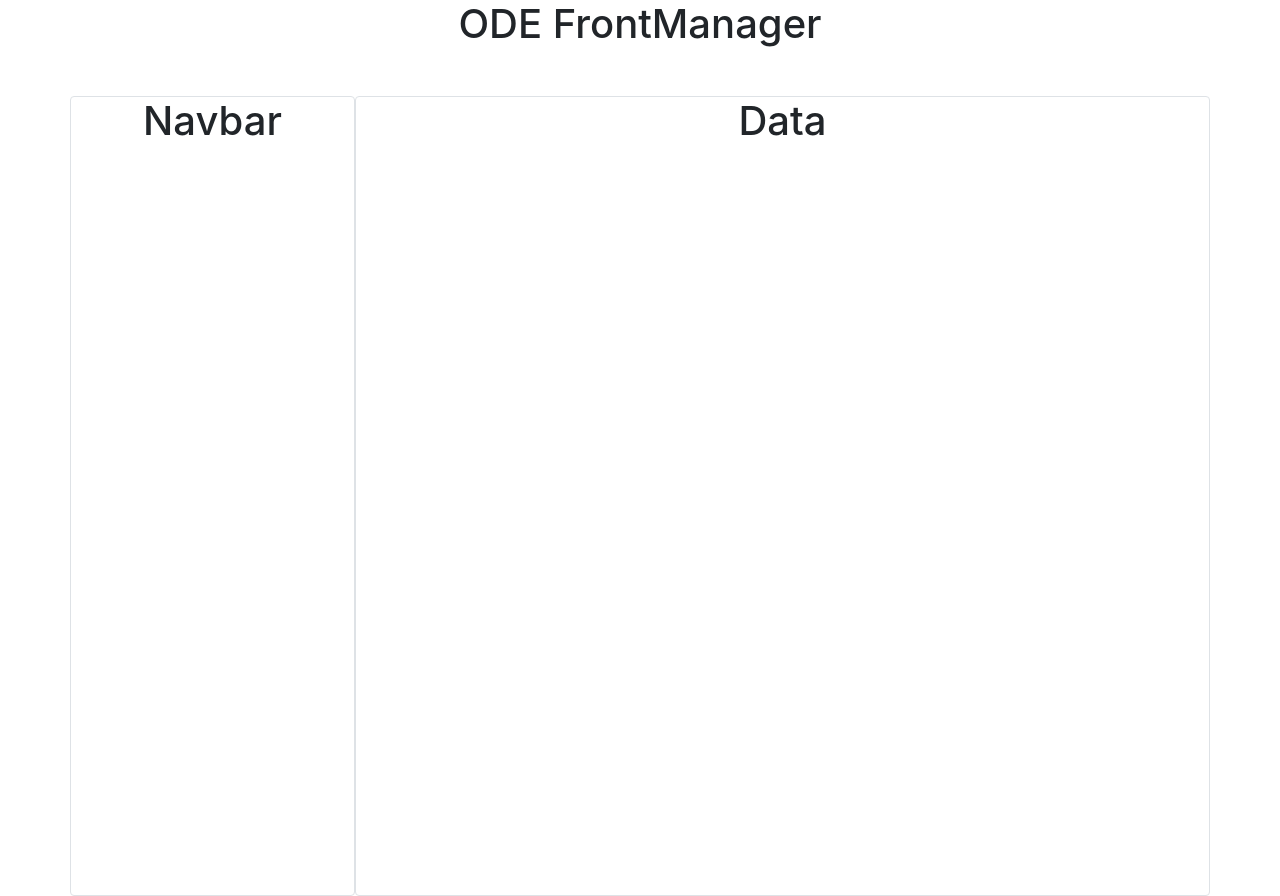
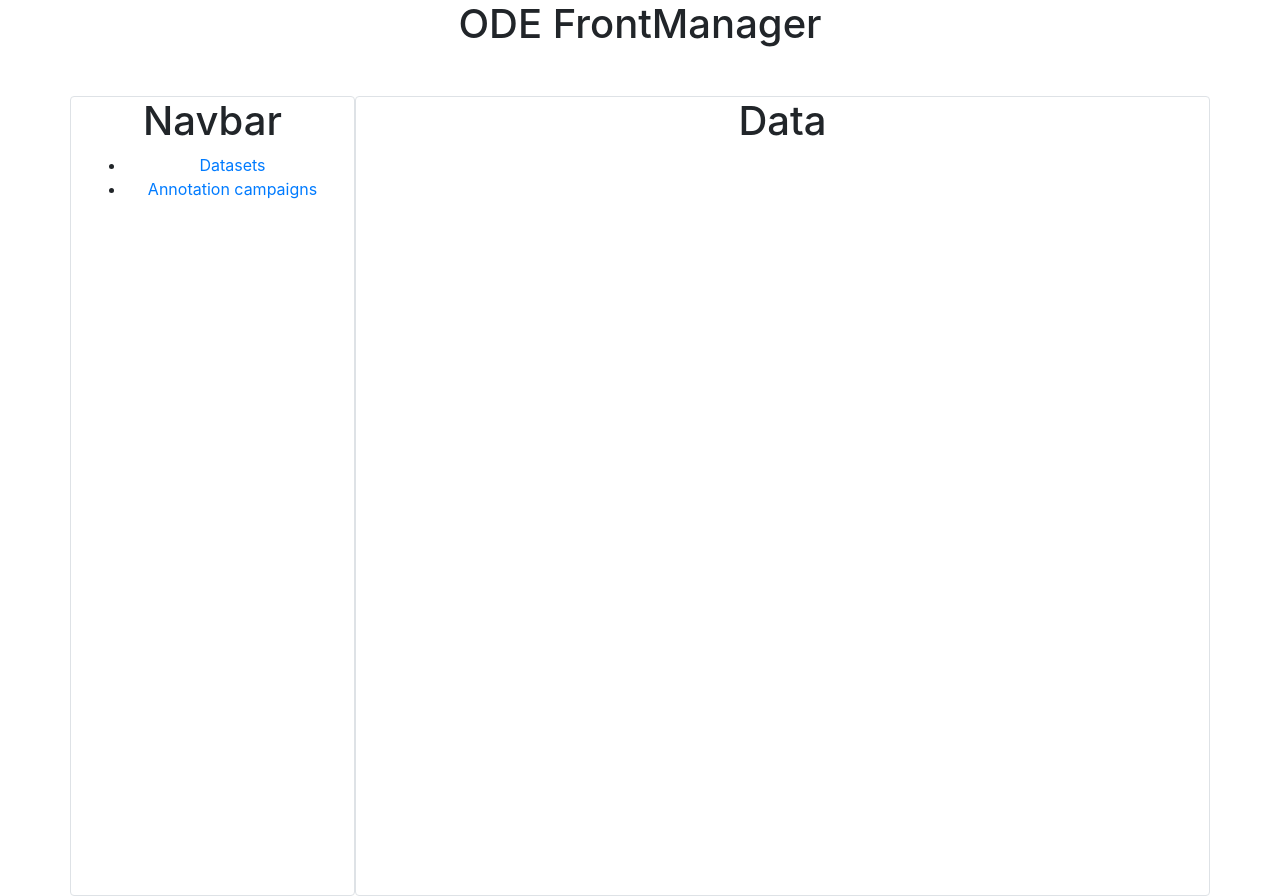
Before and after one commit to ixio/FrontAppOld, a React (Create React App) app: page / in a window 1280 px wide. Built offline with nearby package versions, Linux system fonts and the light colour scheme.

Commit message:
Refactor Navbar into component

```diff
--- a/src/App.js
+++ b/src/App.js
@@ -1,6 +1,20 @@
 import React, { Component } from 'react';
 import './css/bootstrap-4.1.1.min.css';
 import './css/app.css';
+
+class Navbar extends Component {
+  render() {
+    return (
+      <div className="col-sm-3 border rounded">
+        <h1>Navbar</h1>
+        <ul>
+          <li><a href="#">Datasets</a></li>
+          <li><a href="#">Annotation campaigns</a></li>
+        </ul>
+      </div>
+    )
+  }
+}
 
 class App extends Component {
   render() {
@@ -10,7 +24,7 @@ class App extends Component {
           <div className="col-sm-12"><h1>ODE FrontManager</h1></div>
         </div>
         <div className="row text-center h-100 main">
-          <div className="col-sm-3 border rounded"><h1>Navbar</h1></div>
+          <Navbar/>
           <div className="col-sm-9 border rounded"><h1>Data</h1></div>
         </div>
       </div>
```
